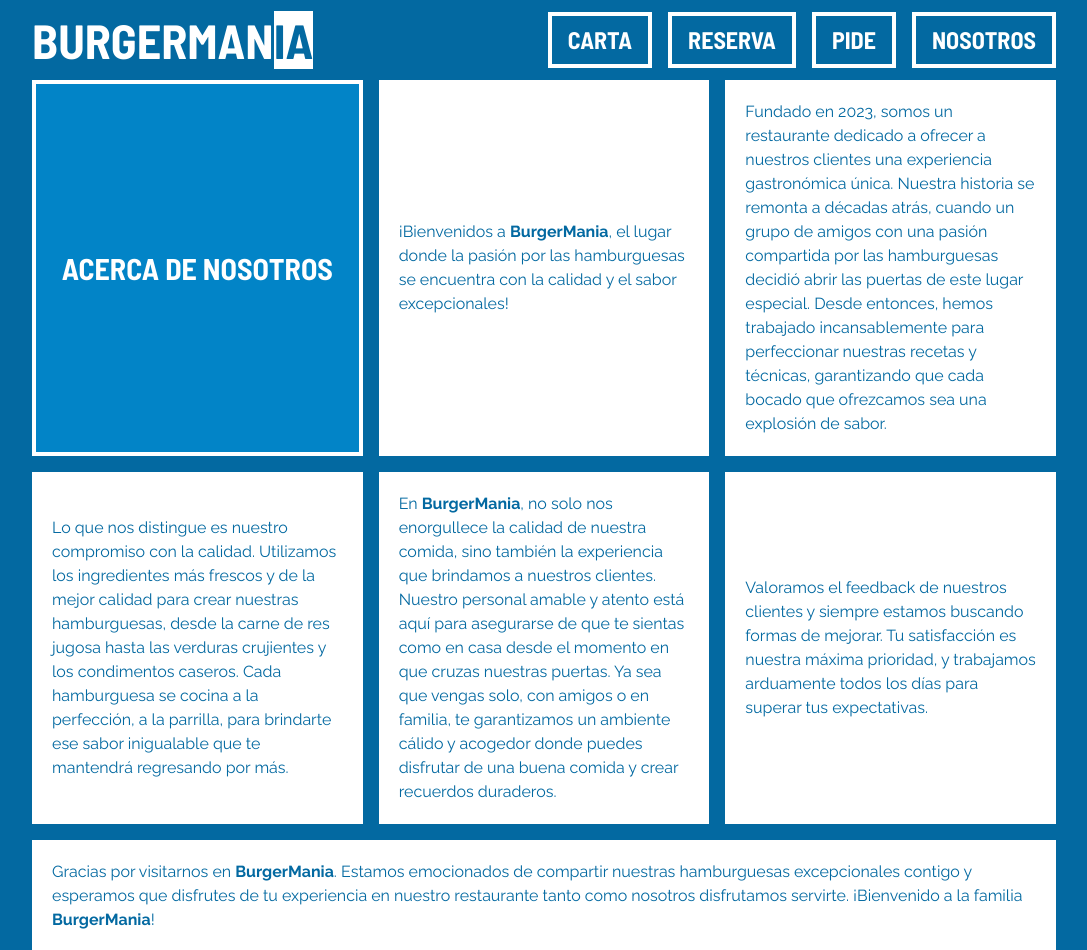
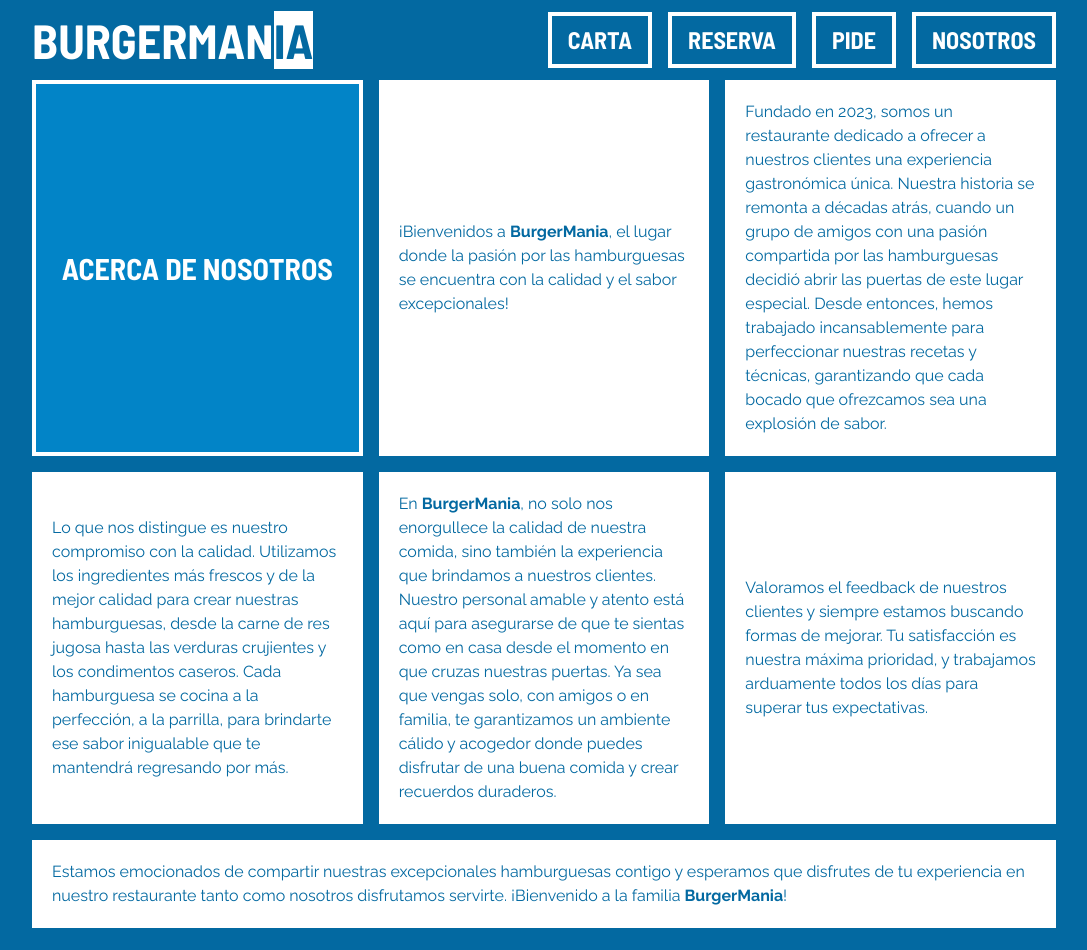
Before and after one commit to molul/burgermania_vue, a Vue app: page /nosotros in a window 1280 px wide. Shown: the top 950 px of the page, without its empty margins (96-1183 px from the left). Built offline with nearby package versions, Linux system fonts and the light colour scheme.

Commit message:
Small fixes

```diff
--- a/src/views/NosotrosView.vue
+++ b/src/views/NosotrosView.vue
@@ -41,7 +41,7 @@
 		<div class="">
 			<div class="border-4 border-white bg-white text-sky-700 p-4  text-left flex items-center">
 				<div>
-					Gracias por visitarnos en <span class="font-bold">BurgerMania</span>. Estamos emocionados de compartir nuestras hamburguesas excepcionales contigo y esperamos que disfrutes de tu experiencia en nuestro restaurante tanto como nosotros disfrutamos servirte. ¡Bienvenido a la familia <span class="font-bold">BurgerMania</span>!
+					Estamos emocionados de compartir nuestras excepcionales hamburguesas contigo y esperamos que disfrutes de tu experiencia en nuestro restaurante tanto como nosotros disfrutamos servirte. ¡Bienvenido a la familia <span class="font-bold">BurgerMania</span>!
 				</div>
 			</div>
 		</div>
--- a/src/views/ReservaView.vue
+++ b/src/views/ReservaView.vue
@@ -207,7 +207,7 @@
 
 			setTimeout ( () => {
 				this.$refs.selectDataTime.scrollIntoView({ behavior: 'smooth' });
-			}, 200)
+			}, 250)
 
 		},
 		format (date) {
@@ -222,7 +222,7 @@
 
 			setTimeout ( () => {
 				this.$refs.confirmReservation.scrollIntoView({ behavior: 'smooth' });
-			}, 200)
+			}, 250)
 		},
 		confirmReservation () {
 			this.status = 'confirming';
```
